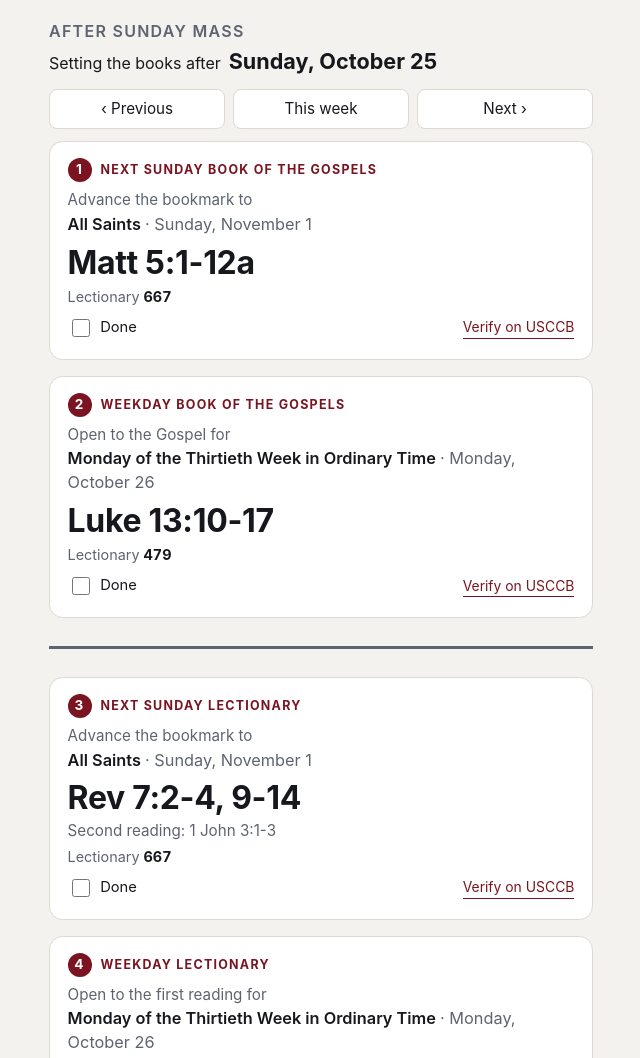
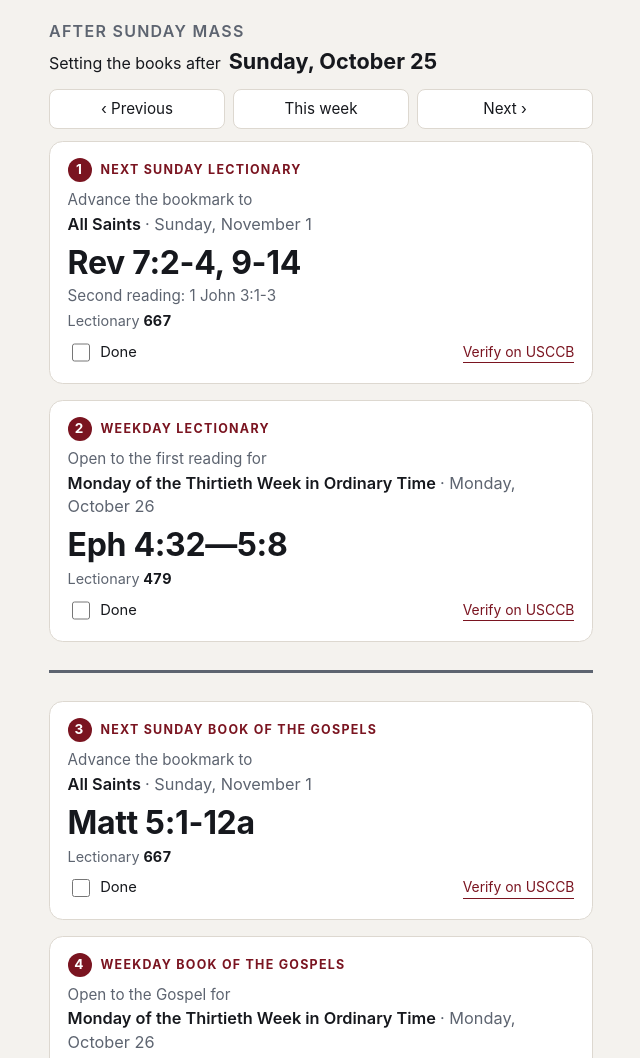
Before and after one commit to steventine/sacristan-helper, a website: page public/index.html in a window 1280 px wide. Shown: the top 1058 px of the page, without its empty margins (319-959 px from the left). Drawn offline with Linux system fonts and the light colour scheme.

Commit message:
Changed order of the lectionary and gospel on the page

```diff
--- a/public/index.html
+++ b/public/index.html
@@ -216,13 +216,13 @@ function render() {
   const s = DATA.days[nextSunday];
   const m = DATA.days[monday];
   document.getElementById('cards').innerHTML =
-    card('sunday-gospels', 1, 'Next Sunday Book of the Gospels', 'Advance the bookmark to', nextSunday, s, 'gospel') +
-    card('weekday-gospels', 2, 'Weekday Book of the Gospels', 'Open to the Gospel for', monday, m, 'gospel') +
+    card('sunday-lectionary', 1, 'Next Sunday Lectionary', 'Advance the bookmark to', nextSunday, s, 'first',
+      (rec) => alsoHtml('Second reading', rec.second)) +
+    card('weekday-lectionary', 2, 'Weekday Lectionary', 'Open to the first reading for', monday, m, 'first') +
     // The Gospel books and the Lectionaries sit on opposite sides of the church.
     '<hr class="divider">' +
-    card('sunday-lectionary', 3, 'Next Sunday Lectionary', 'Advance the bookmark to', nextSunday, s, 'first',
-      (rec) => alsoHtml('Second reading', rec.second)) +
-    card('weekday-lectionary', 4, 'Weekday Lectionary', 'Open to the first reading for', monday, m, 'first');
+    card('sunday-gospels', 3, 'Next Sunday Book of the Gospels', 'Advance the bookmark to', nextSunday, s, 'gospel') +
+    card('weekday-gospels', 4, 'Weekday Book of the Gospels', 'Open to the Gospel for', monday, m, 'gospel');
 
   document.querySelectorAll('.card').forEach((el) => {
     const box = el.querySelector('input');
```
Also changed, not shown: README.md.
